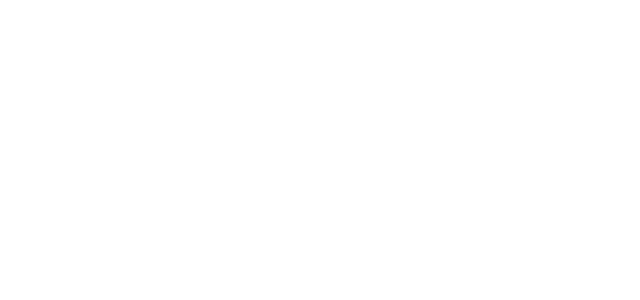
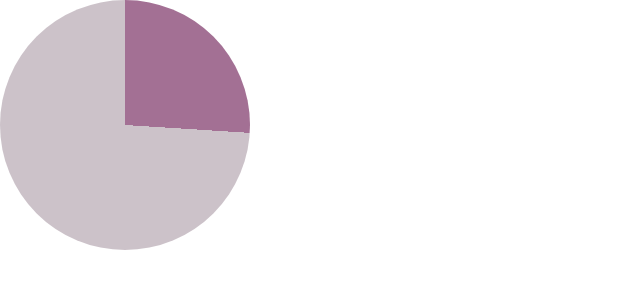
Before and after one commit to AndroidNetrunner/decrypto, a React (Vite) app: page /timer in a window 1280 px wide. Before the commit this address had no page. Shown: the top 300 px of the page, without its empty margins (0-640 px from the left). Built offline with nearby package versions, Linux system fonts and the light colour scheme.

Commit message:
:sparkles: 타이머 컴포넌트 생성

```diff
--- a/package.json
+++ b/package.json
@@ -9,6 +9,7 @@
     "lint:fix": "eslint --fix './src/**/*.{ts,tsx}'"
   },
   "dependencies": {
+    "@material-ui/core": "^4.12.3",
     "firebase": "^9.6.6",
     "react": "^17.0.2",
     "react-dom": "^17.0.2",
--- a/src/App.tsx
+++ b/src/App.tsx
@@ -7,6 +7,7 @@ import Word from './Components/Word';
 import Hints from './Components/Hints';
 import OpponentHints from './Components/OpponentHints';
 import HintSubmit from './Components/HintSubmit';
+import Timer from './Components/Timer';
 // import './firebase';
 
 function App() {
@@ -16,6 +17,7 @@ function App() {
         <Route path='/game' element={<GameLayout />}>
           <Route path=':roomId' element={<Game />} />
         </Route>
+        <Route path='/timer' element={<Timer gameTime={30} />} />
         <Route path='/word' element={<Word wordList={['사과', '배', '포도', '딸기']} />} />
         <Route
           path='/hints'
--- /dev/null
+++ b/src/Components/Timer.tsx
@@ -0,0 +1,46 @@
+import { useEffect, useRef } from 'react';
+import styled from 'styled-components';
+
+export default function Timer({ gameTime }: { gameTime: number }) {
+  const progressRef = useRef<HTMLDivElement>(null);
+
+  let progressValue = 0;
+  const progressEndValue = 100;
+  const setTimer = gameTime * 10;
+  const progress = setInterval(() => {
+    if (progressRef.current !== null) {
+      progressValue += 1;
+      progressRef.current.style.background = `conic-gradient(
+        #a37094 ${progressValue * 3.6}deg,
+        #ccc2c9 ${progressValue * 3.6}deg
+        )`;
+      if (progressValue === progressEndValue) {
+        console.log('done'); //추후에 서버에 제출하는 코드로 변경
+        clearInterval(progress);
+      }
+    }
+  }, setTimer);
+
+  useEffect(() => {
+    return () => clearInterval(progress);
+  }, []);
+
+  return <CircularProgress ref={progressRef} />;
+}
+
+const CircularProgress = styled.div`
+  position: relative;
+  height: 250px;
+  width: 250px;
+  border-radius: 50%;
+  display: grid;
+  place-items: center;
+  .before {
+    content: '';
+    position: absolute;
+    height: 84%;
+    width: 84%;
+    background-color: #ffffff;
+    border-radius: 50%;
+  }
+`;
```
Also changed, not shown: 1 other file (tests, documents, lock files or other folders).
